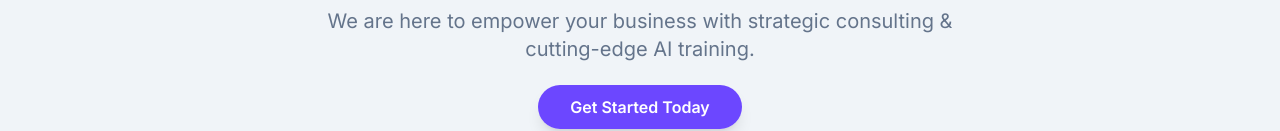
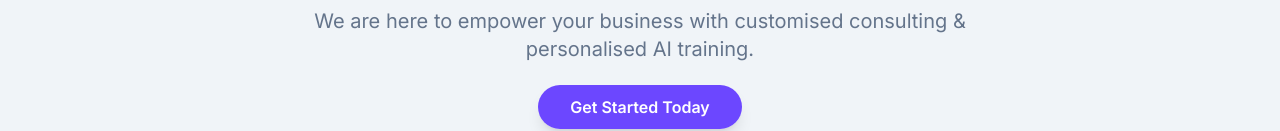
Before and after one commit to pavithrareddykc/adventaiservices, a plain HTML site: page index.html in a window 1280 px wide. Shown: the part 229-360 px from the top of the page. Drawn offline with nearby package versions, Linux system fonts and the light colour scheme.

Commit message:
Update index.html

```diff
--- a/index.html
+++ b/index.html
@@ -86,7 +86,7 @@
                     <span class="text-primary-purple">Advent AI:</span> The Future is Now
                 </h1>
                 <p class="text-lg md:text-xl text-light-text max-w-2xl mx-auto mb-8 animate-fade-in-2s">
-                    We are here to empower your business with strategic consulting & cutting-edge AI training.
+                    We are here to empower your business with customised consulting & personalised AI training.
                 </p>
                 <a href="#contact" class="bg-primary-purple text-white font-semibold py-3 px-8 rounded-full shadow-lg hover:bg-purple-700 transition-all duration-300 transform hover:scale-105 animate-fade-in-3s">Get Started Today</a>
             </div>
```
